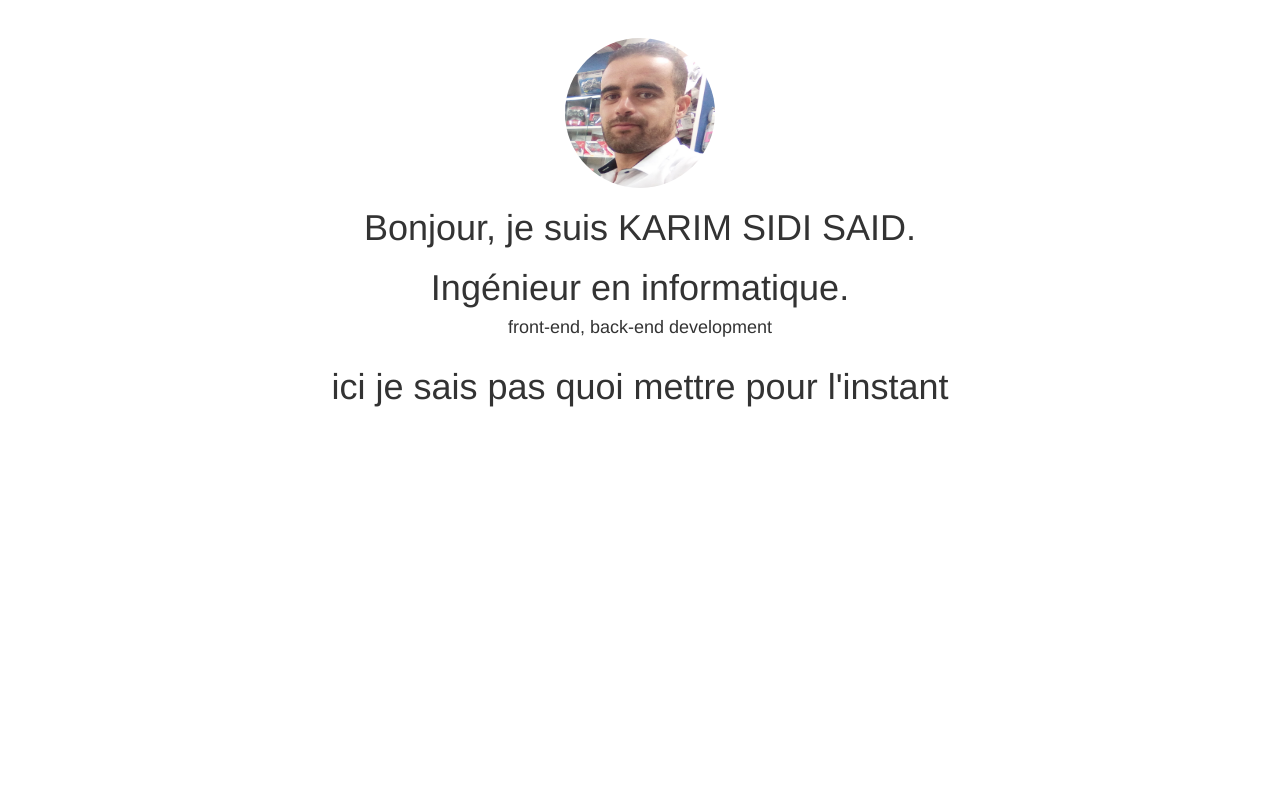
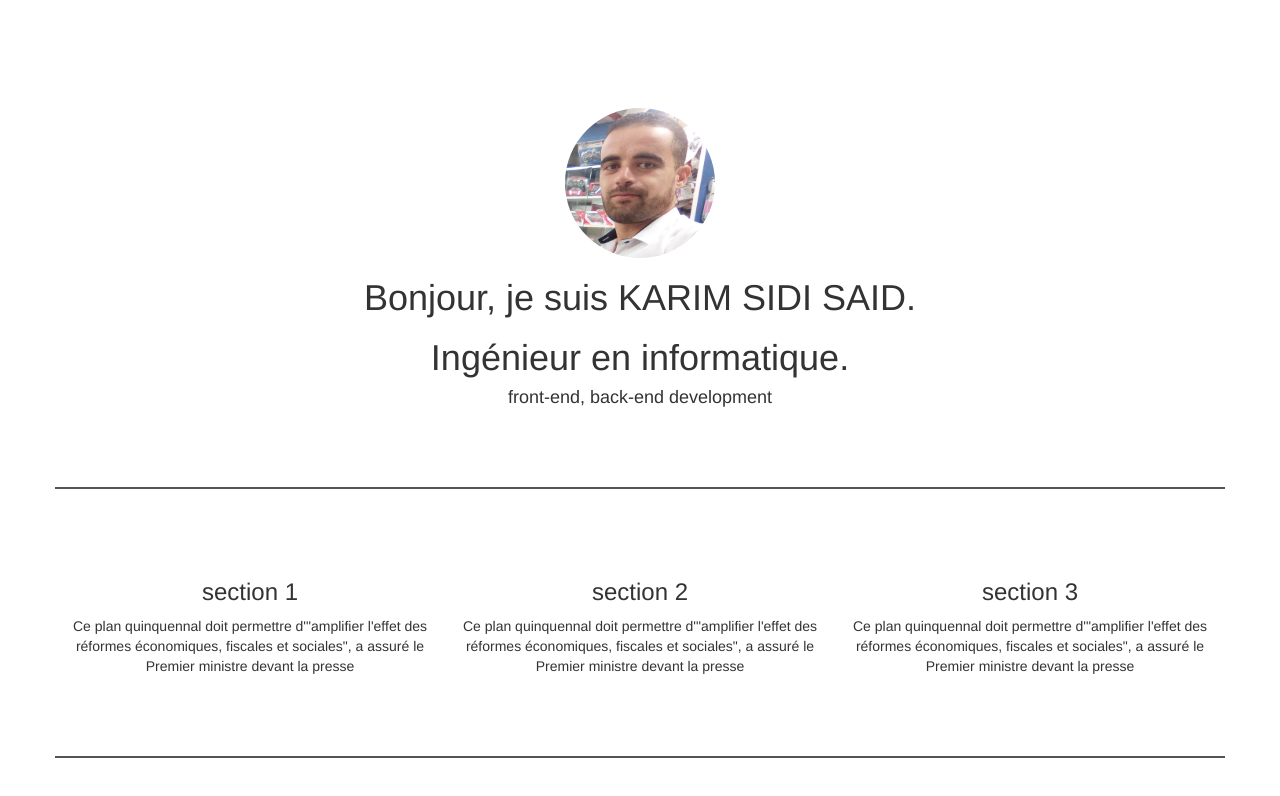
Before and after one commit to sidisaidkarim/karim, a plain HTML site: page index.html in a window 1280 px wide. Drawn offline with nearby package versions, Linux system fonts and the light colour scheme.

Commit message:
second section

```diff
--- a/css/styles.css
+++ b/css/styles.css
@@ -6,3 +6,8 @@ body{
 	margin-top:3%;
 
 }
+.row{
+	padding-bottom:70px;
+	padding-top:70px;
+	border-bottom:  2px inset black;
+}
--- a/index.html
+++ b/index.html
@@ -12,7 +12,7 @@
 	</head>
 
 	<body>
-		<div class="container-fluid text-center">
+		<div class="container text-center">
 
 			<div class="row">
 				<div class="col-md-12">
@@ -23,7 +23,32 @@
 				</div><!--AND.col.md.12-->
 			</div><!--AND.row-->
 			<div class="row">
-				<h1>ici je sais pas quoi mettre pour l'instant</h1>
+
+				<div class="col-md-4">
+					<h3>section 1</h3>
+					<p>
+						Ce plan quinquennal doit permettre d'"amplifier l'effet des
+						réformes économiques, fiscales et sociales",
+						a assuré le Premier ministre devant la presse
+					</p>
+				</div>
+				<div class="col-md-4">
+					<h3>section 2</h3>
+					<p>
+						Ce plan quinquennal doit permettre d'"amplifier l'effet des
+						réformes économiques, fiscales et sociales",
+						a assuré le Premier ministre devant la presse
+					</p>
+				</div>
+				<div class="col-md-4">
+					<h3>section 3</h3>
+					<p>
+						Ce plan quinquennal doit permettre d'"amplifier l'effet des
+						réformes économiques, fiscales et sociales",
+						a assuré le Premier ministre devant la presse
+					</p>
+				</div>
+
 			</div><!--and.row-->
 		</div><!--AND.container.fluid-->
 
```
